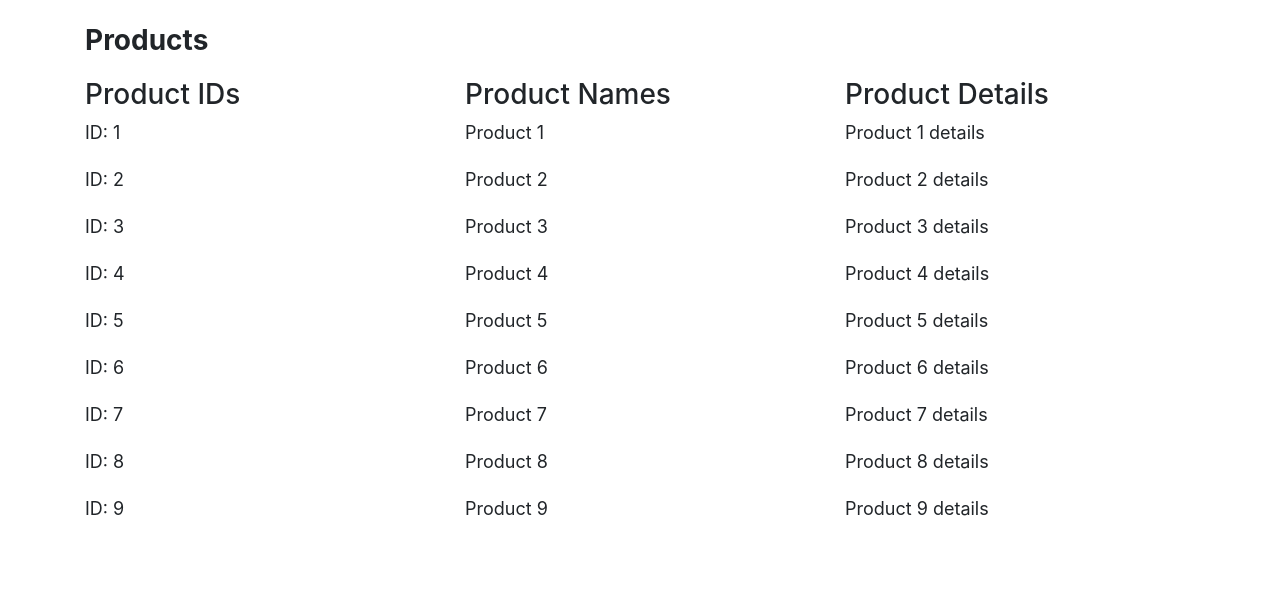
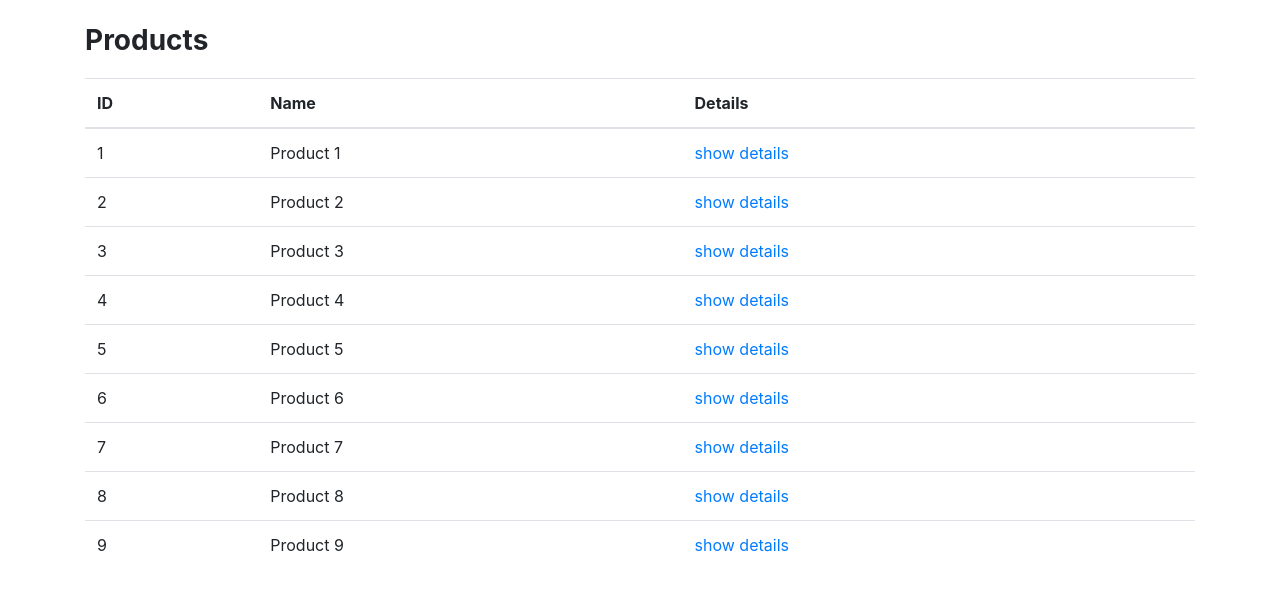
Before and after one commit to sarahyabdou/commerce_website, a Django app: page /product/ in a window 1280 px wide. Shown: the part 68-659 px from the top of the page. Run offline with Django 5.2, Linux system fonts and the light colour scheme; some libraries are stand-ins or nearby versions.

Commit message:
Made some changes to the project

```diff
--- a/store/templates/about.html
+++ b/store/templates/about.html
@@ -8,5 +8,8 @@ About Us - My Site
 
 {% block content %}
 <h1>About Us</h1>
-<!-- Add about us content here -->
+<div>
+    <p>Number one in the GH Beauty Lab’s test of face scrubs, the Acure face exfoliator clarifies skin with a blend of walnut shell powder and green clay. It earned a perfect score for deep cleansing in a test of full-coverage makeup removal and ranked best among testers for purifying and brightening. “My skin was the softest it’s ever been after using this product," a tester noted. "My facial skin definitely looked refreshed, smoother and brighter — I felt like a no-makeup day was completely okay," another marveled. It's worth noting that the rich color of this scrub can stain your sink, so it may be a bit messy to use.</p>
+
+    </div>
 {% endblock %}
--- a/store/templates/base.html
+++ b/store/templates/base.html
@@ -1,48 +1,4 @@
-{% comment %} <!-- base.html -->
-<!DOCTYPE html>
-<html lang="en">
-<head>
-    <meta charset="UTF-8">
-    <meta name="viewport" content="width=device-width, initial-scale=1.0">
-    <title>{% block title %}My Site{% endblock %}</title>
-    <!-- Include Bootstrap CSS -->
-    <link href="https://stackpath.bootstrapcdn.com/bootstrap/5.1.3/css/bootstrap.min.css" rel="stylesheet">
-</head>
-<body>
-    <nav class="navbar navbar-expand-lg navbar-dark bg-dark">
-        <div class="container">
-            <a class="navbar-brand" href="#">My Site</a>
-            <button class="navbar-toggler" type="button" data-bs-toggle="collapse" data-bs-target="#navbarNav" aria-controls="navbarNav" aria-expanded="false" aria-label="Toggle navigation">
-                <span class="navbar-toggler-icon"></span>
-            </button>
-            <div class="collapse navbar-collapse" id="navbarNav">
-                <ul class="navbar-nav">
-                    <li class="nav-item">
-                        <a class="nav-link" href="{% url 'product' %}">product</a>
-                    </li>
-                    <li class="nav-item">
-                        <a class="nav-link" href="{% url 'catogry' %}">catogry</a>
-                    </li>
-                    <li class="nav-item">
-                        <a class="nav-link" href="{% url 'about_us' %}">about us</a>
-                    </li>
-
-                    <!-- Add more navbar items as needed -->
-                </ul>
-            </div>
-        </div>
-    </nav>
-
-    <!-- Content block -->
-    <div class="container">
-        {% block content %}
-        {% endblock %}
-    </div>
-
-    <!-- Include Bootstrap JavaScript (Optional, if you need dropdowns, etc.) -->
-    <script src="https://stackpath.bootstrapcdn.com/bootstrap/5.1.3/js/bootstrap.bundle.min.js"></script>
-</body>
-</html> {% endcomment %}
+{%load static%}
 <!DOCTYPE html>
 <html>
 <head>
@@ -86,7 +40,7 @@
     {% endblock %}
 </div>
 
-<!-- Include Bootstrap JS file -->
-<script src="https://maxcdn.bootstrapcdn.com/bootstrap/4.0.0/js/bootstrap.min.js"></script>
+
+{% comment %} <script src="https://maxcdn.bootstrapcdn.com/bootstrap/4.0.0/js/bootstrap.min.js"></script> {% endcomment %}
 </body>
 </html>
--- a/store/templates/product.html
+++ b/store/templates/product.html
@@ -1,25 +1,33 @@
+
 {% extends 'base.html' %}
+{% load static%}
+{% block content %}
+      <h1> Products</h1>
 
-{% block content %}
-    <h1>Products</h1>
-    <div class="row">
-        <div class="col-md-4">
-            <h3>Product IDs</h3>
-            {% for product in products %}
-                <p>ID: {{ product.id }}</p>
-            {% endfor %}
-        </div>
-        <div class="col-md-4">
-            <h3>Product Names</h3>
-            {% for product in products %}
-                <p>{{ product.name }}</p>
-            {% endfor %}
-        </div>
-        <div class="col-md-4">
-            <h3>Product Details</h3>
-            {% for product in products %}
-                <p>{{ product.details }}</p>
-            {% endfor %}
-        </div>
+    <div class="table-responsive">
+        <table class="table">
+            <thead>
+                <tr>
+                    <th>ID</th>
+                    <th>Name</th>
+                    <th>Details</th>
+
+                </tr>
+            </thead>
+            <tbody>
+                {% for product in products %}
+                <tr>
+                    <td>{{ product.id }}</td>
+                    <td>{{ product.name }}</td>
+                    <td>
+
+
+                     <a href="/product/{{product.id}}">show details</a>
+
+                </tr>
+                {% endfor %}
+            </tbody>
+        </table>
     </div>
+
 {% endblock %}
--- a/store/urls.py
+++ b/store/urls.py
@@ -16,6 +16,9 @@ from . import views
 urlpatterns = [
 
     path('product/', views.product_view, name='product'),
+      path('product/<int:productid>',views.productdetails,name="product.details"),
     path('category/', views.category_view, name='category'),
+     path('category/<int:categoryidc>',views.categorydetails,name="category.details"),
+
     path('about/', views.about_view, name='about'),
 ]
--- a/store/views.py
+++ b/store/views.py
@@ -1,9 +1,8 @@
 
 from django.shortcuts import render
+from django.http import  HttpResponse
 
-def product_view(request):
-    # Fetch product data from your desired source and organize it as a list
-    products = [
+products = [
         {'id': 1, 'name': 'Product 1', 'details': 'Product 1 details'},
         {'id': 2, 'name': 'Product 2', 'details': 'Product 2 details'},
         {'id': 3, 'name': 'Product 3', 'details': 'Product 3 details'},
@@ -14,23 +13,44 @@ def product_view(request):
         {'id': 8, 'name': 'Product 8', 'details': 'Product 8 details'},
         {'id': 9, 'name': 'Product 9', 'details': 'Product 9 details'},
     ]
+def product_view(request):
+    # Fetch product data from your desired source and organize it as a list
+
     return render(request, 'product.html', {'products': products})
 
+categories = [
+        {'idc': 1, 'namec': 'mask', 'detailsc': 'category 1 details','path': 'pro1.jpg'},
+        {'idc': 2, 'namec': 'osea', 'detailsc': 'category 2 details','path': 'pro2.jpg'},
 
+         {'idc': 3, 'namec': 'loreal', 'detailsc': 'category 3 details','path': 'pro3.jpg'},
+        {'idc': 4, 'namec': 'category 4', 'detailsc': 'category 4 details','path': 'pro10.jpg'},
+        {'idc': 5, 'namec': 'sheglam blush', 'detailsc': 'category 5 details','path': 'pro5.jpg'},
+          {'idc': 6, 'namec': 'ice roller', 'detailsc': 'category 6 details','path': 'pro6.jpg'},
+        {'idc': 7, 'namec': 'oil', 'detailsc': 'category 7 details','path': 'pro7.jpg'},
+        {'idc': 8, 'namec': 'tanasha', 'detailsc': 'category 8 details','path': 'pro8.jpg'},
+        {'idc': 9, 'namec': 'mac blusher', 'detailsc': 'category 9 details','path': 'pro9.jpg'},
+    ]
 def category_view(request):
 
-    categories = [
-        {'idc': 1, 'namec': 'category 1', 'detailsc': 'category 1 details','image': 'category1.jpg'},
-        {'idc': 2, 'namec': 'category 2', 'detailsc': 'category 2 details','image': 'category2.jpg'},
 
-         {'idc': 3, 'namec': 'category 3', 'detailsc': 'category 3 details','image': 'category3.jpg'},
-        {'idc': 3, 'namec': 'category 4', 'detailsc': 'category 4 details','image': 'category4.jpg'},
-        {'idc': 5, 'namec': 'category 5', 'detailsc': 'category 5 details','image': 'category5.jpg'},
-          {'idc': 6, 'namec': 'category 6', 'detailsc': 'category 6 details','image': 'category6.jpg'},
-        {'idc': 7, 'namec': 'category 7', 'detailsc': 'category 7 details','image': 'category7.jpg'},
-        {'idc': 8, 'namec': 'category 8', 'detailsc': 'category 8 details','image': 'category8.jpg'},
-        {'idc': 9, 'namec': 'category 9', 'detailsc': 'category 9 details','image': 'category9.jpg'},
-    ]
+
     return render(request, 'category.html', {'categories': categories})
+
+
 def about_view(request):
     return render(request, 'about.html')
+
+def categorydetails(request,categoryidc):
+
+    category=filter(lambda c:c['idc']==categoryidc,categories )
+
+    category=list(category)
+    if category:
+        return HttpResponse(category)
+def productdetails(request,productid):
+
+    product=filter(lambda p:p['id']==productid,products )
+
+    product=list(product)
+    if product:
+        return HttpResponse(product)
```
Also changed, not shown: other parts of store/templates/base.html (+3 -5 lines), commercewebsite/settings.py (+3 -10 lines), store/templates/category.html (+30 -24 lines), store/category _images/category1.jpg (deleted), store/static/images/pro1.jpg (added), store/static/images/pro10.jpg (added), store/static/images/pro2.jpg (added), store/static/images/pro3.jpg (added), store/static/images/pro5.jpg (added), store/static/images/pro6.jpg (added), store/static/images/pro7.jpg (added), store/static/images/pro8.jpg (added), store/static/images/pro9.jpg (added), store/static/store/6-1.PNG (deleted).
